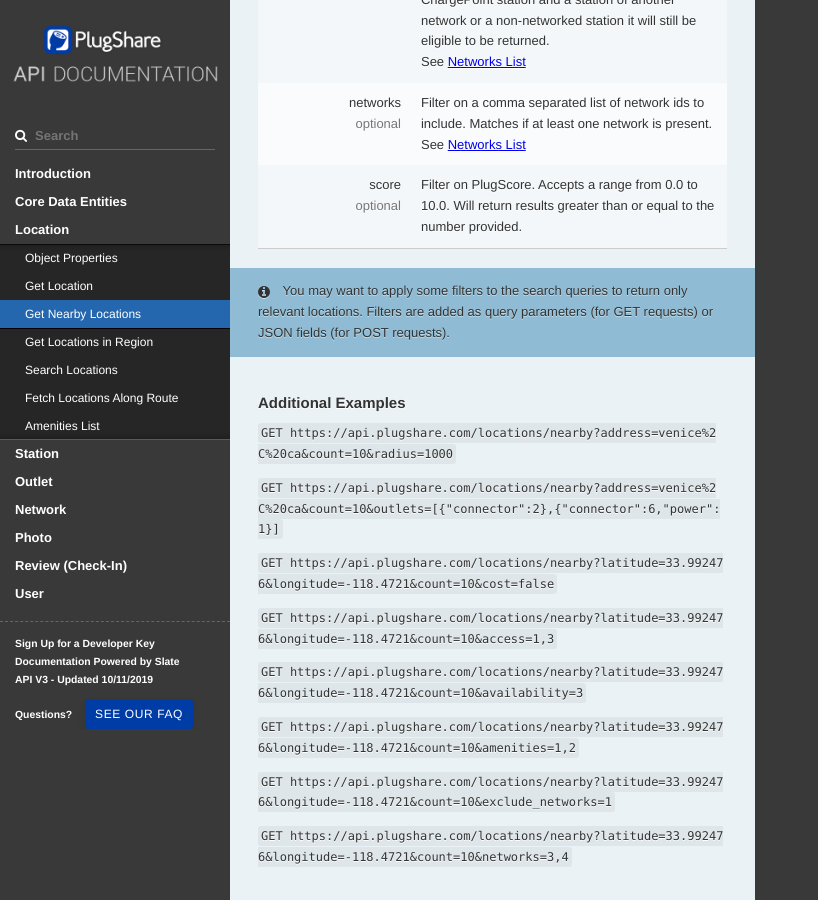
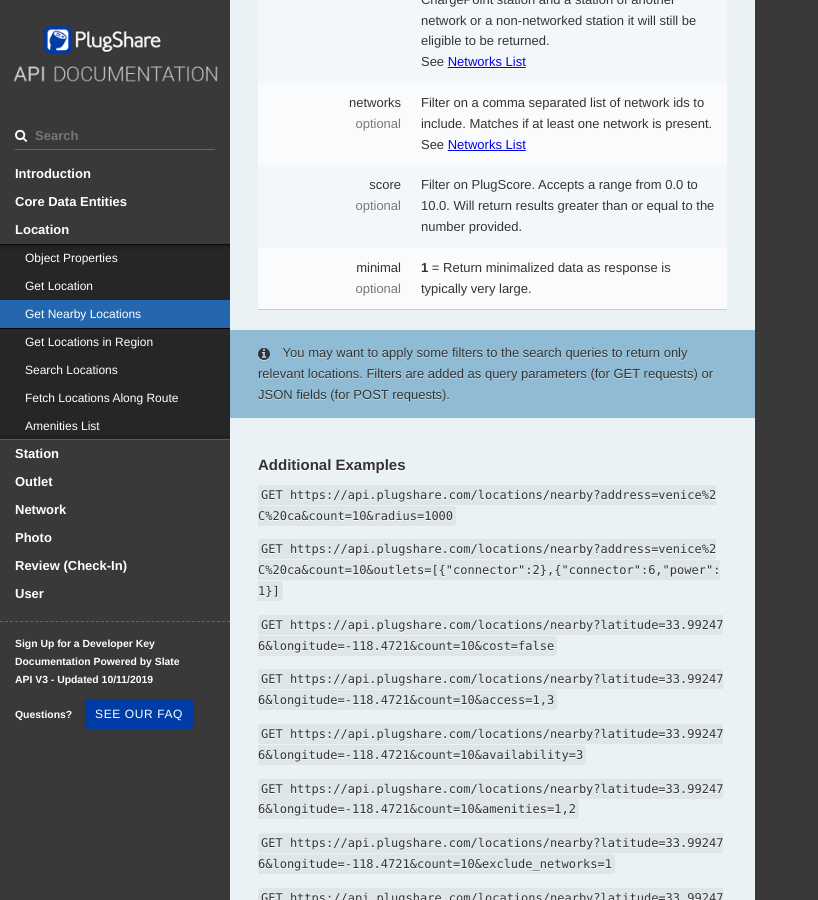
Before and after one commit to PlugShare/plugshare.github.io, a Jekyll site: the page docs/index.html, which Jekyll copies as it is, in a window 1280 px wide and 900 px high, scrolled down 6430 px. Shown: the whole window, without its empty margins (0-818 px from the left). Built offline with Jekyll 4.4.1, drawn with Linux system fonts in a browser that asks for light colours; some of the changed text lies outside the part shown.

Commit message:
add minimal to nearby and region

```diff
--- a/docs/index.html
+++ b/docs/index.html
@@ -875,6 +875,13 @@
     </td>
     <td>Filter on PlugScore. Accepts a range from 0.0 to 10.0. Will return results greater than or equal to the number provided.</td>
   </tr>
+  <tr>
+    <td>
+      <div class="field">minimal</div>
+      <div class="type">optional</div>
+    </td>
+    <td><b>1</b> = Return minimalized data as response is typically very large.</td>
+  </tr>
 </table>
 
 <aside class="notice">
@@ -1053,6 +1060,13 @@
       <div class="type">optional</div>
     </td>
     <td>Filter on PlugScore. Accepts a range from 0.0 to 10.0. Will return results greater than or equal to the number provided.</td>
+  </tr>
+  <tr>
+    <td>
+      <div class="field">minimal</div>
+      <div class="type">optional</div>
+    </td>
+    <td><b>1</b> = Return minimalized data as response is typically very large.</td>
   </tr>
 </table>
 
```
